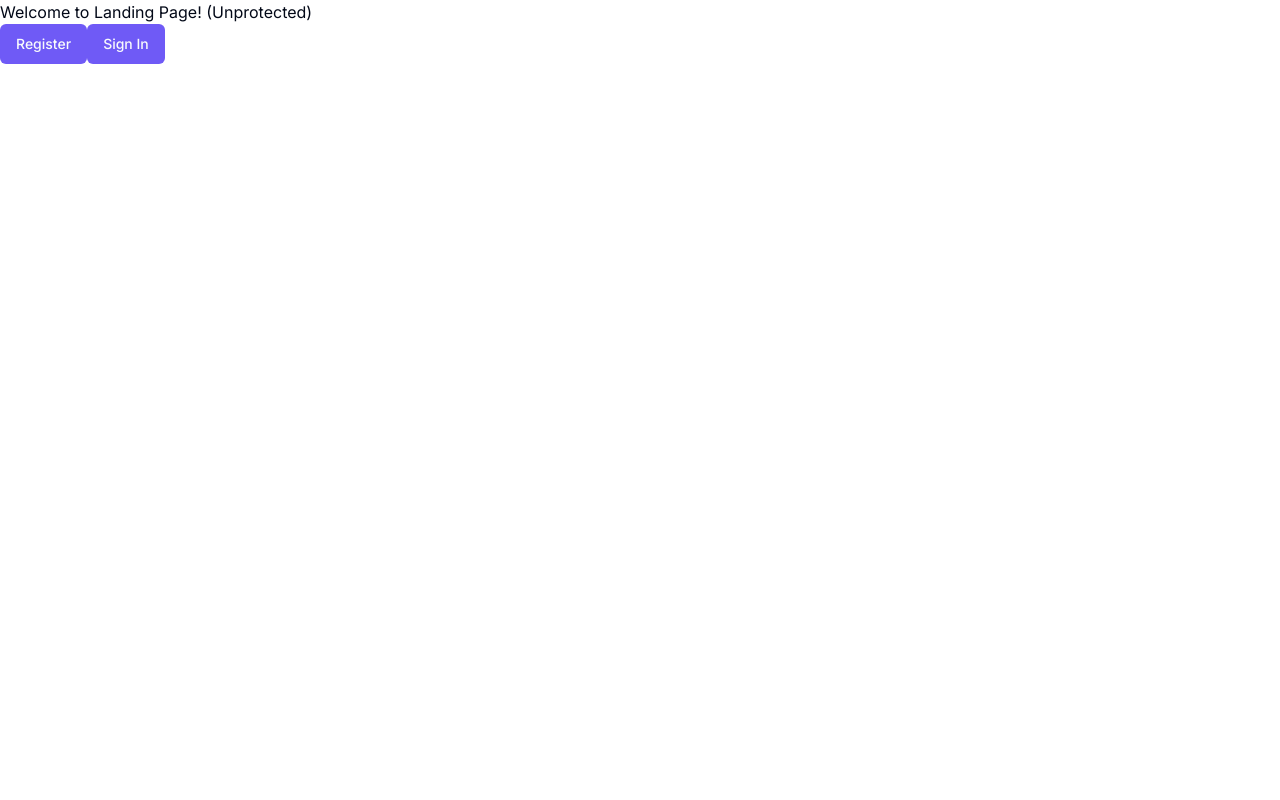
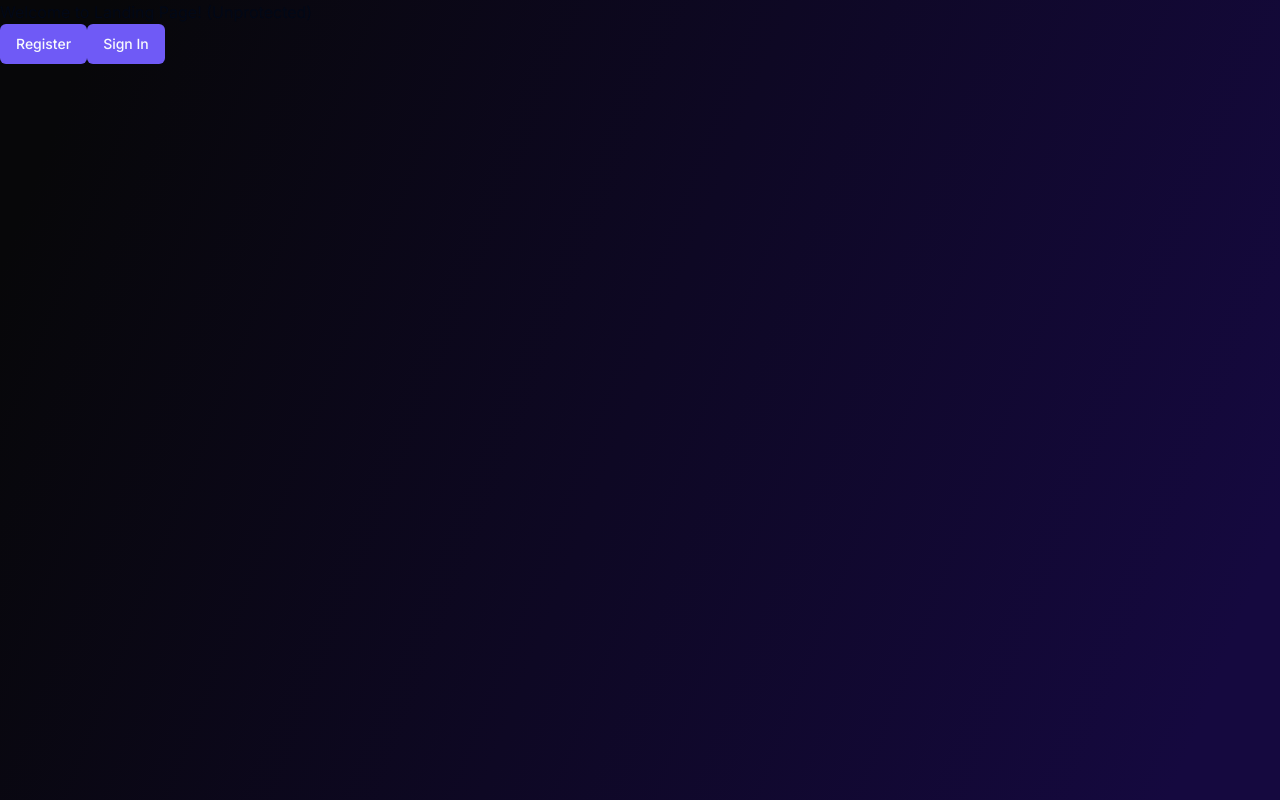
Before and after one commit to CGodl/GaelAi, a Next.js app: page / in a window 1280 px wide. Built offline with nearby package versions, Linux system fonts and the light colour scheme.

Commit message:
Created basic background color for landing page

```diff
--- /dev/null
+++ b/app/(landing)/layout.tsx
@@ -0,0 +1,20 @@
+import Navbar from '@/components/Navbar';
+import Sidebar from '@/components/Sidebar';
+import { getApiLimitCount } from '@/lib/api-limit';
+import { checkSubscription } from '@/lib/subscription';
+
+
+const LandingLayout =  ({ children }: { children: React.ReactNode }) => {
+	return (
+        <main className='h-full bg-[linear-gradient(111.4deg,_rgba(7,7,9,1)_6.5%,_rgb(21,9,63)_93.2%)]'>
+            <div className='mx-auto max-w-screen-xl h-full w-full'>
+                {children}
+            </div>
+        </main>
+    )
+};
+
+export default LandingLayout;
+
+
+//background-image: linear-gradient( 111.4deg,  rgba(7,7,9,1) 6.5%, rgba(27,24,113,1) 93.2% );
```
